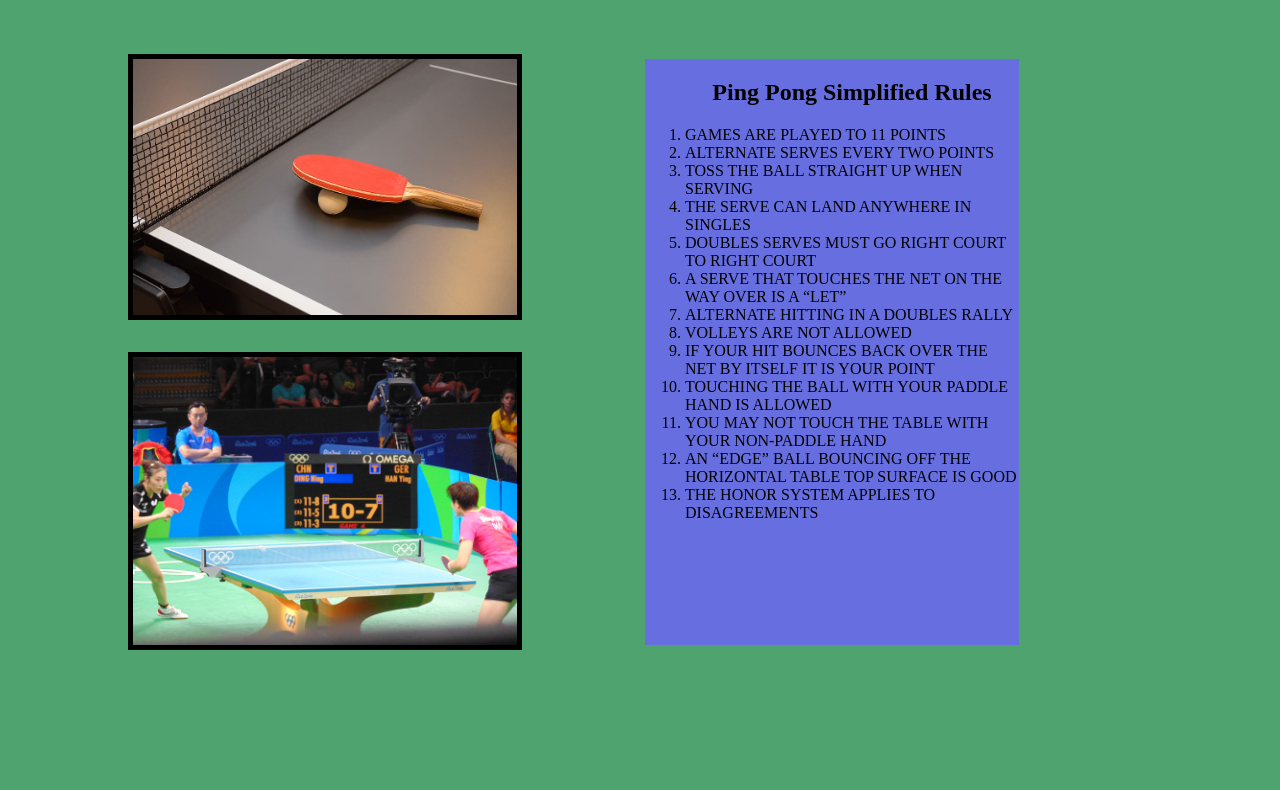
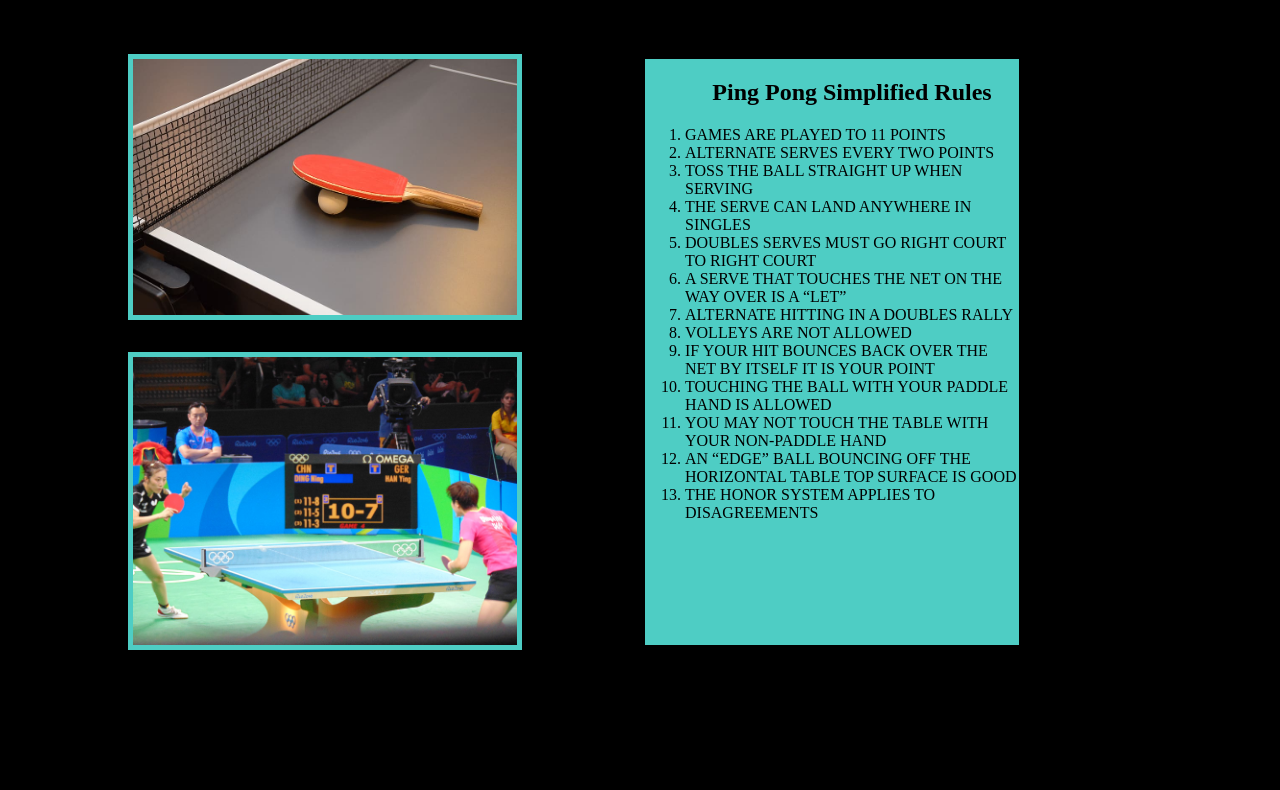
Before and after one commit to JosephCheney/JosephCheney.gethub.io, a plain HTML site: page Ping_pong_is_life/rules.html in a window 1280 px wide. Shown: the part 112-902 px from the top of the page. Drawn offline with Linux system fonts and the light colour scheme; a web font is replaced by a local one.

Commit message:
changed page 2

```diff
--- a/Ping_pong_is_life/styles/main.css
+++ b/Ping_pong_is_life/styles/main.css
@@ -125,14 +125,14 @@ a:hover{
     grid-template-rows: repeat(3,1fr);
     text-align: center;
     padding-top: 70px;
-    background-color: #4fa36f;
+    background-color: black;
     margin: 0px;
 }
 #paddle-on-table {
     grid-column: 2/5;
     width: 100%;
     grid-row: 1;
-    border: 5px solid;
+    border: 5px solid #4ecdc4;
 }
 
 #rules {
@@ -140,7 +140,8 @@ a:hover{
     grid-row: 1/3;
     text-align: left;
     margin: 5px;
-    background-color: #676fe0;
+    background-color: #4ecdc4;
+    font-size: auto;
 }
 #title-page-2{
     text-align: center;
@@ -149,7 +150,7 @@ a:hover{
     grid-column: 2/5;
     grid-row: 2;
     width: 100%;
-    border: 5px solid;
+    border: 5px solid #4ecdc4;
 }
 
 
```
